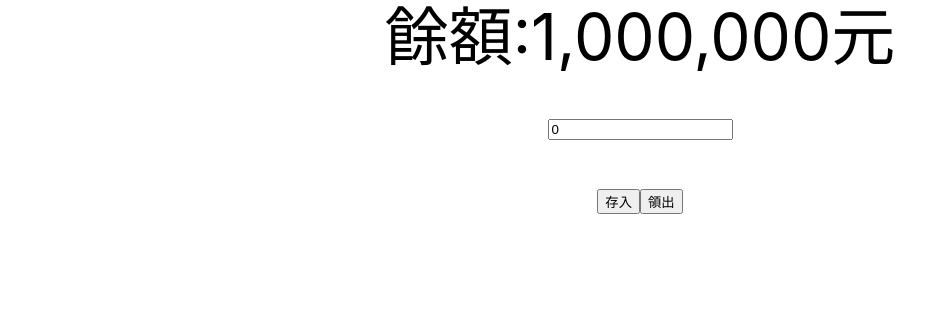
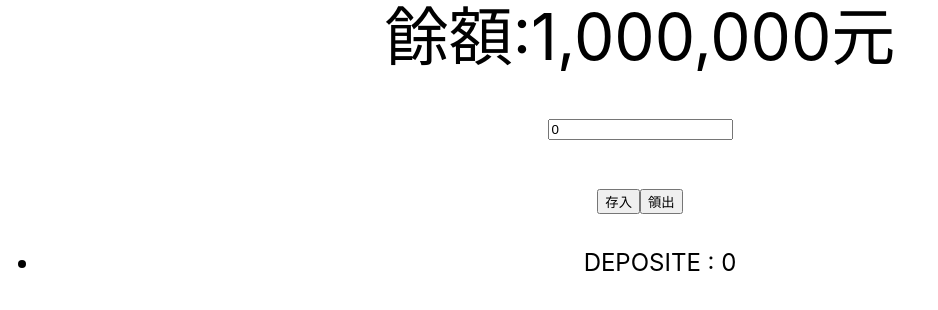
Before and after one commit to Austin7L/React, a Next.js app: page /homeWorkBank in a window 1280 px wide. Both pictures are taken after a click on the button "存入". Shown: the top 310 px of the page, without its empty margins (0-938 px from the left). Built offline with nearby package versions, Linux system fonts and the light colour scheme.

Commit message:
add description function

```diff
--- a/componets/bank.tsx
+++ b/componets/bank.tsx
@@ -3,10 +3,15 @@ import styles from "../styles/Home.module.css";
 
 const initState = {
     money: 1000000,
+    history: []
 }
 
 type BankState = {
-    money: number
+    money: number,
+    history: {
+        operation: string;
+        ammount: number
+    }[]
 }
 
 type BankAction =
@@ -18,12 +23,12 @@ const reduser = (state: BankState, action: BankAction) => {
 
     switch (action.type) {
         case "DEPOSITE":
-            return { ...state, money: state.money + action.payload }
+            return { ...state, money: state.money + action.payload, history: [...state.history, {operation: "DEPOSITE", ammount: action.payload}] }
 
         case "WITHDRAW":
-            return { ...state, money: state.money - action.payload }
-            defalut:
-            return state;
+            return { ...state, money: state.money - action.payload, history: [...state.history, {operation: "WITHDRAW", ammount: action.payload}] }
+        defalut:
+        return state;
     }
 }
 
@@ -48,6 +53,16 @@ const Bank = () => {
             <br />
             <button onClick={(e) => {onDeposite()}}>存入</button>
             <button onClick={(e) => {onWithDraw()}}>領出</button>
+            <br />
+            <ul className={styles.description}>
+                {state.history.map((item, index) => {
+                    return (
+                        <li key={index}>
+                            {item.operation} : {item.ammount}
+                        </li>
+                    );
+                })}
+            </ul>
         </div>
     )
 }
```
